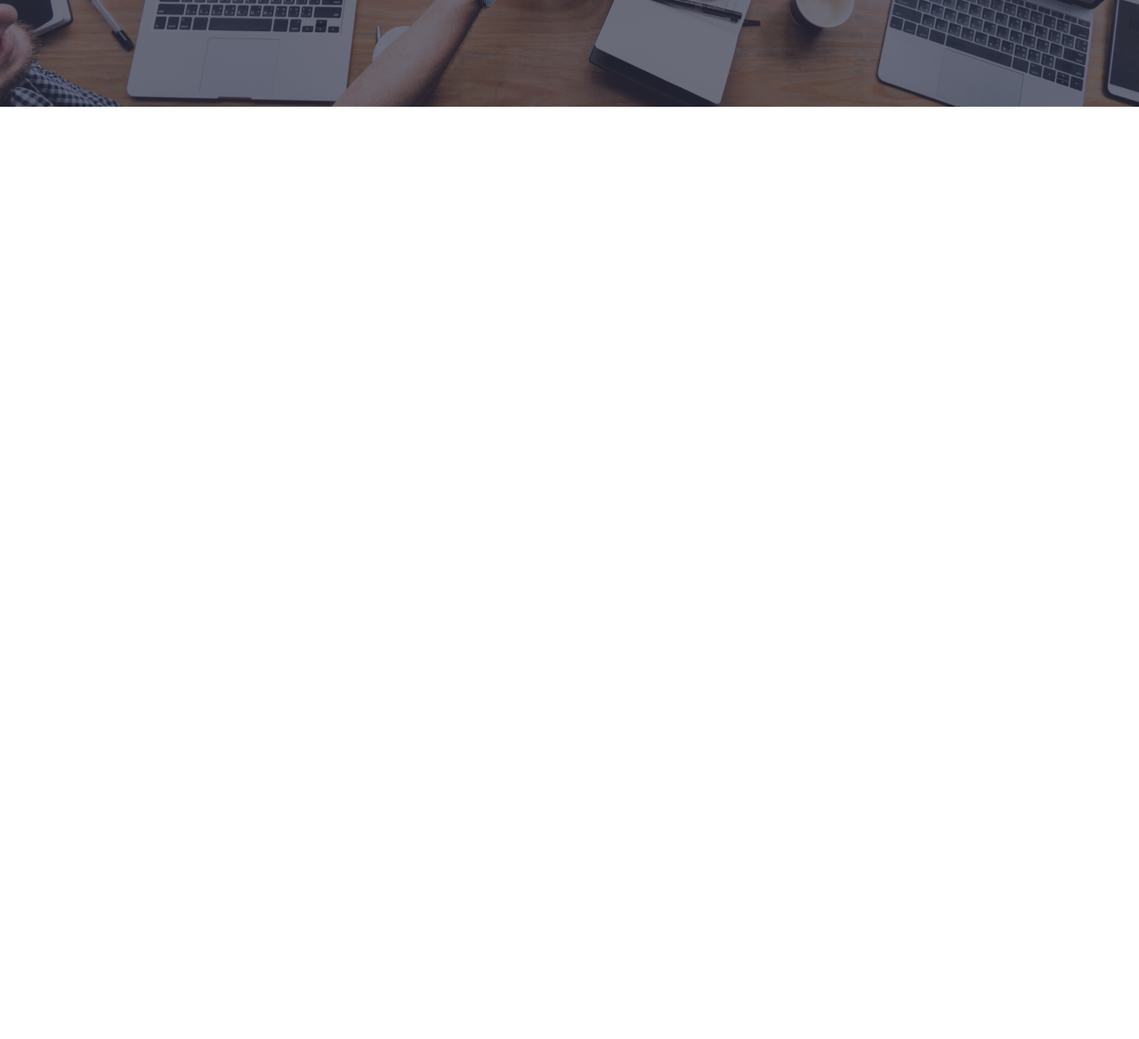
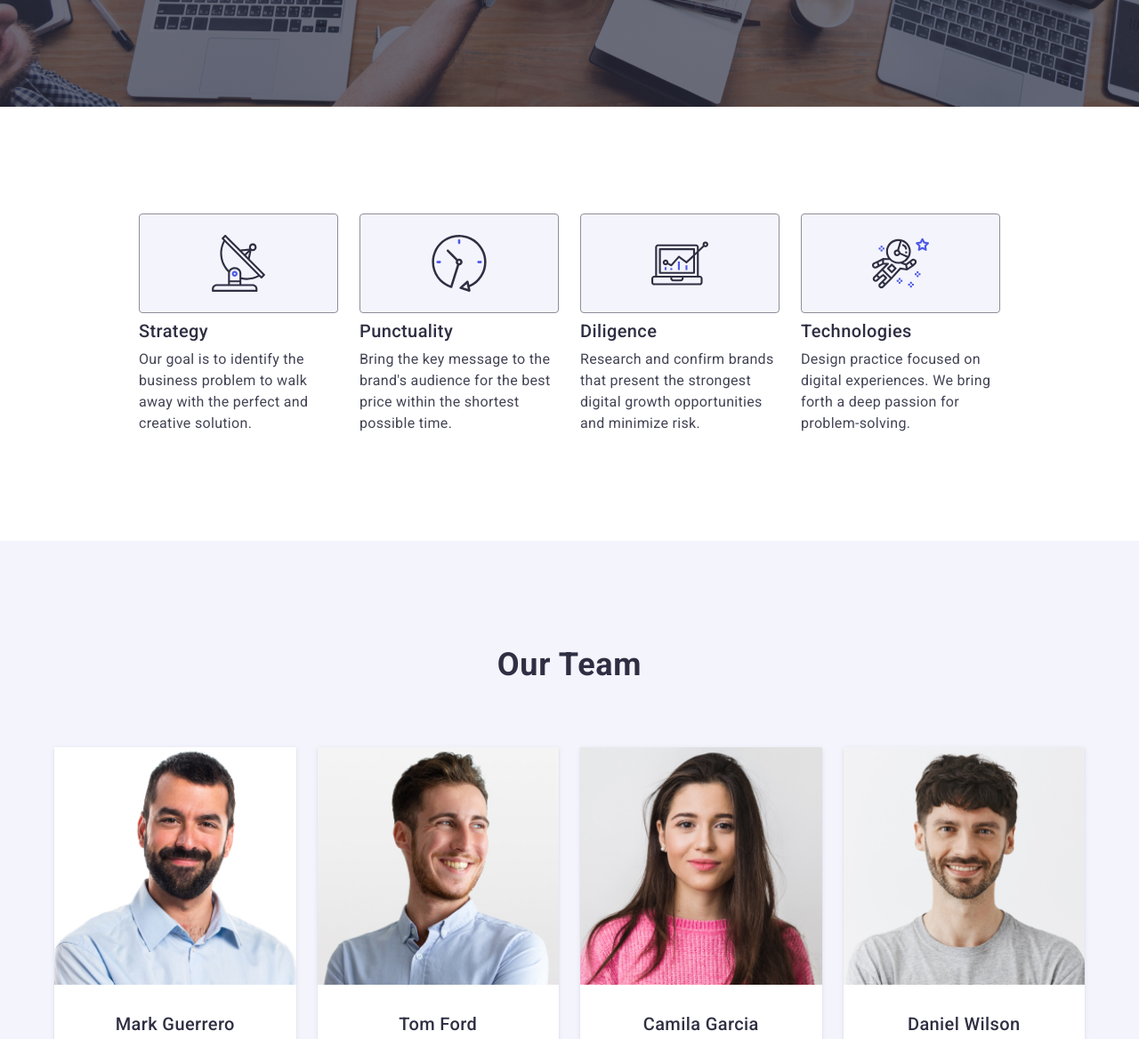
Before and after one commit to OlgaIK2023/goit-markup-hw-06, a plain HTML site: page index.html in a window 1280 px wide. Shown: the part 480-1648 px from the top of the page at 89% size. Before the commit the page ends 800 px from the top, so only its background shows below. Drawn offline with nearby package versions, Linux system fonts and the light colour scheme.

Commit message:
Update index.html

```diff
--- a/index.html
+++ b/index.html
@@ -71,7 +71,7 @@
         </div>
       </section>
 
-      <!-- <section class="benefits">
+      <section class="benefits">
         <div class="container">
           <h2 class="visually-hidden">Our advantages</h2>
           <ul class="benefits-card">
@@ -128,9 +128,9 @@
             </li>
           </ul>
         </div>
-      </section> -->
+      </section>
 
-      <!-- <section class="section-team">
+      <section class="section-team">
         <div class="container">
           <h2 class="section-title">Our Team</h2>
           <ul class="personslist">
@@ -385,9 +385,9 @@
             </li>
           </ul>
         </div>
-      </section> -->
+      </section>
 
-      <!-- <section class="section-portfolio">
+      <section class="section-portfolio">
         <div class="container">
           <h2 class="section-title">Our Portfolio</h2>
 
@@ -519,7 +519,7 @@
             </li>
           </ul>
         </div>
-      </section> -->
+      </section>
     </main>
 
     <!-- <footer class="footer">
```
